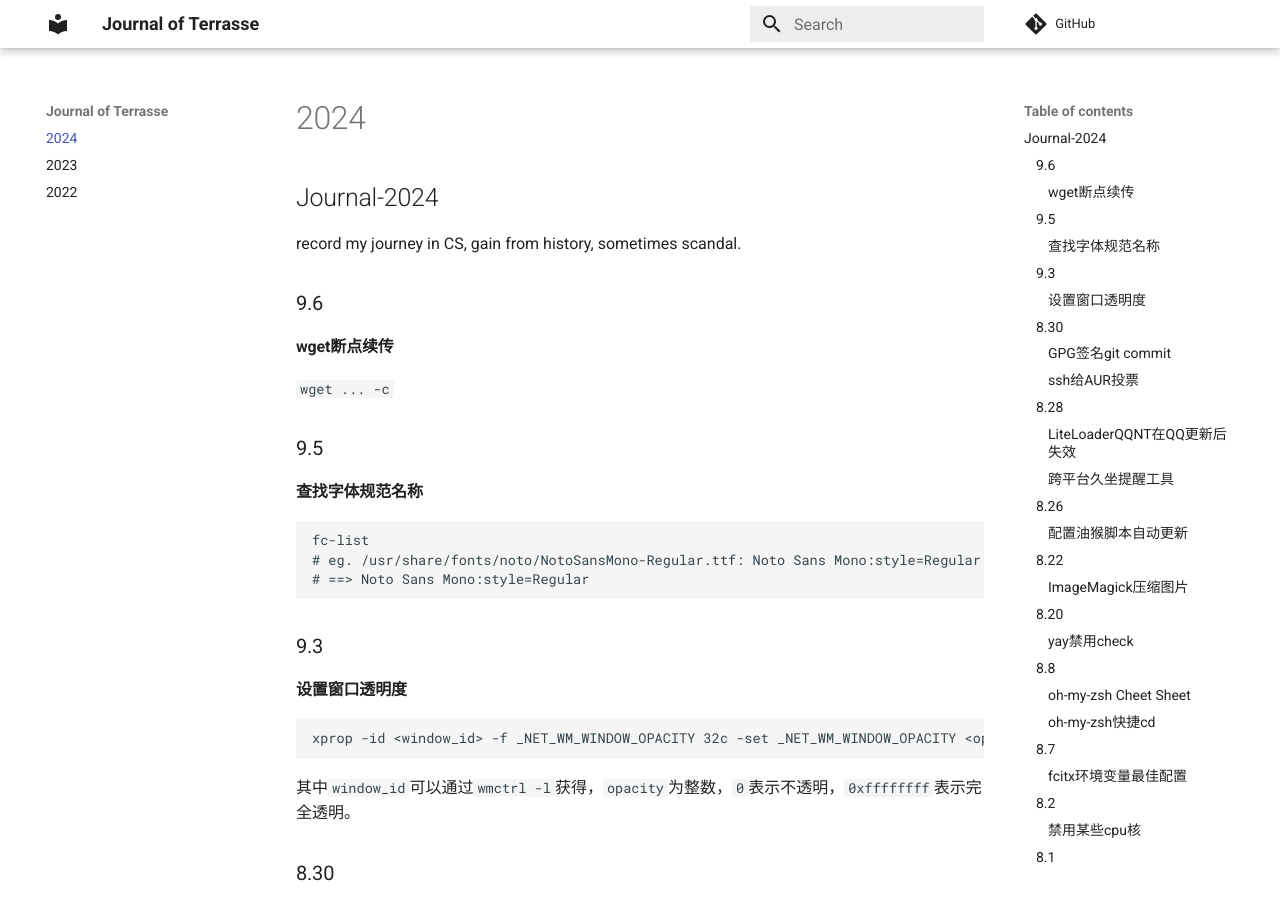
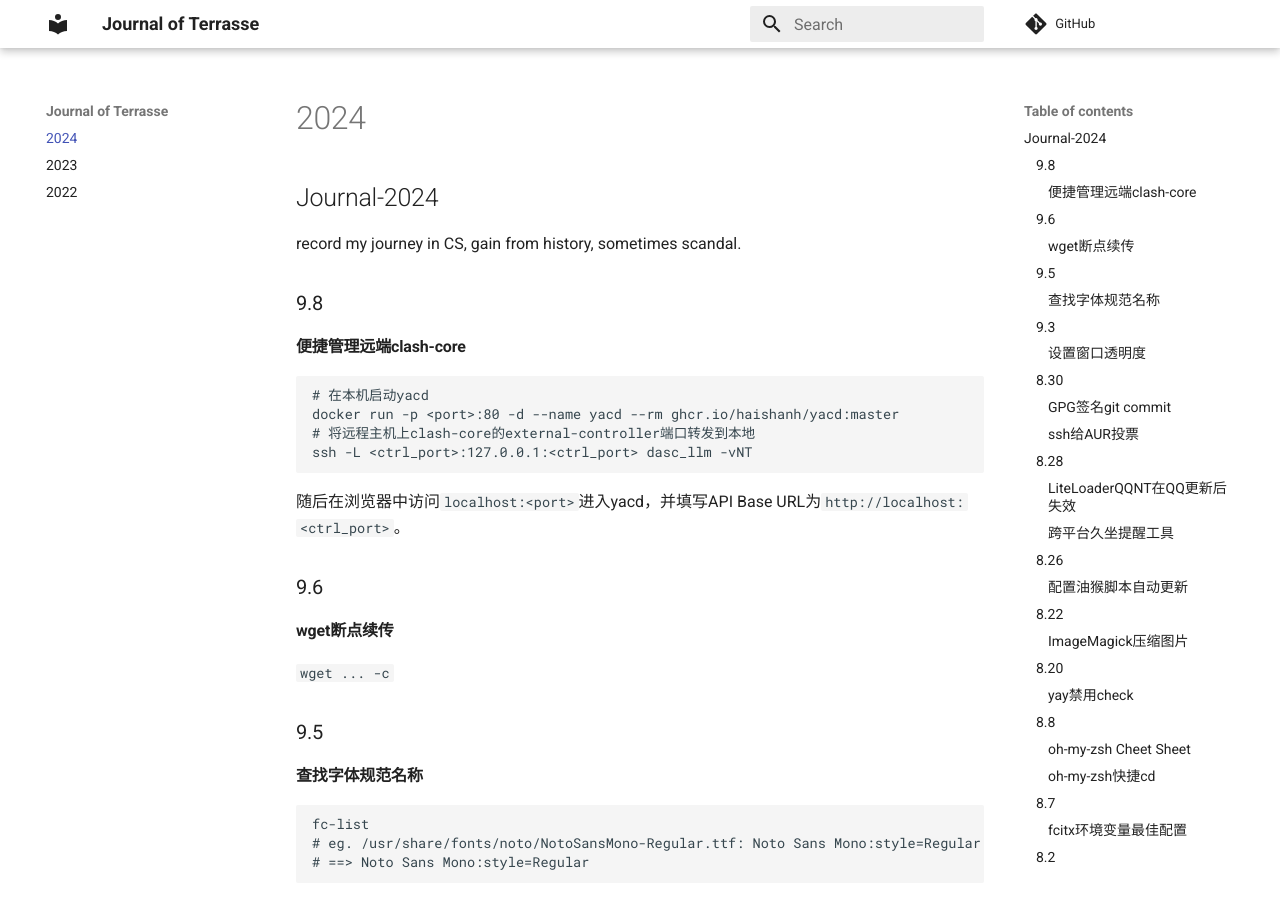
Before and after one commit to Jerry-Terrasse/journal, an MkDocs documentation site: the page built from docs/2024.md, in a window 1280 px wide and 900 px high. Built offline with MkDocs 1.6.1 and Material for MkDocs 9.7.7, drawn with Linux system fonts in a browser that asks for light colours; comment, search, counter and statistics services are not loaded.

Commit message:
update (Sun Sep  8 01:00:05 PM CST 2024)

````diff
--- a/docs/2024.md
+++ b/docs/2024.md
@@ -1,6 +1,19 @@
 ## Journal-2024
 
 record my journey in CS, gain from history, sometimes scandal.
+
+### 9.8
+
+#### 便捷管理远端clash-core
+
+```shell
+# 在本机启动yacd
+docker run -p <port>:80 -d --name yacd --rm ghcr.io/haishanh/yacd:master
+# 将远程主机上clash-core的external-controller端口转发到本地
+ssh -L <ctrl_port>:127.0.0.1:<ctrl_port> dasc_llm -vNT
+```
+
+随后在浏览器中访问`localhost:<port>`进入yacd，并填写API Base URL为`http://localhost:<ctrl_port>`。
 
 ### 9.6
 
````
